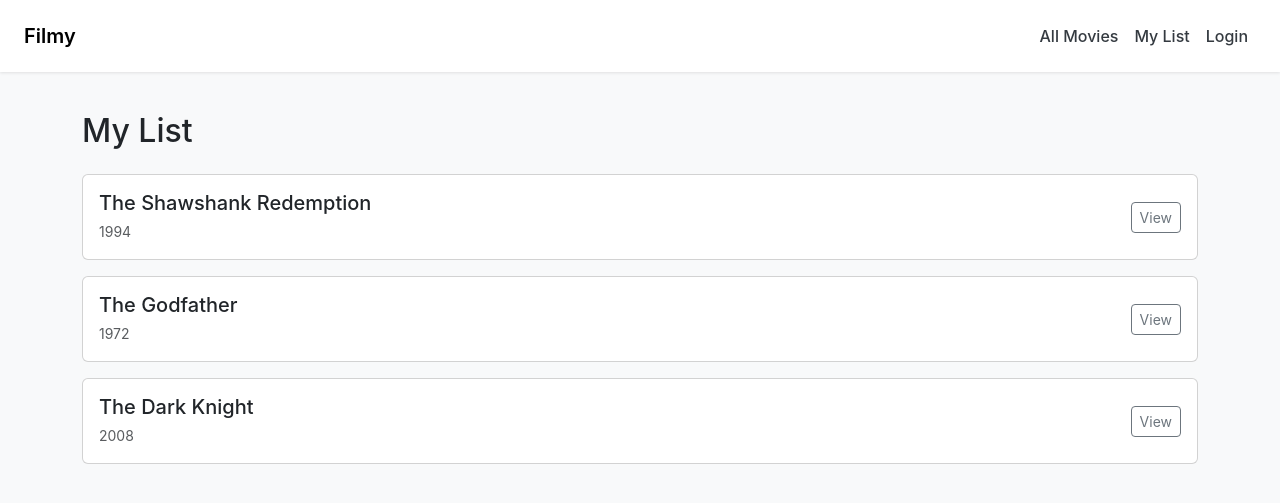
After one commit to anoushka-p16/FilmFind, a Flask app: page /my-list in a window 1280 px wide. The commit adds this page. Shown: the top 503 px of the page. Run offline with Flask 3, Linux system fonts and the light colour scheme.

Commit message:
Updated front-end, added tabs and login page

```diff
--- a/app.py
+++ b/app.py
@@ -1,23 +1,46 @@
+# Imports and setup
 from flask import Flask, request, jsonify, abort, render_template, url_for, redirect
 from models import db, MovieModel
 
+# Create Flask app, configure SQLite DB, connect SQLALchemy
 app = Flask(__name__)
 app.config['SQLALCHEMY_DATABASE_URI'] = 'sqlite:///movies.db'
 app.config['SQLALCHEMY_TRACK_MODIFICATIONS'] = False
 db.init_app(app)
 
-# The HTML Views ----------------
+# The HTML Views ____________________________________________________________
 @app.route('/')
-def home():
+def home_redirect():
+    return render_template('main.html')
+
+@app.route('/main')
+def view_main_page():
+    return redirect(url_for('view_main_page'))
+
+# Fetching all movies from DB and passing to the index.html template
+@app.route('/movies')
+def view_all_movies():
     movies = MovieModel.query.order_by(MovieModel.id.asc()).all()
     return render_template('index.html', movies=movies)
 
+# Only display movies that are in user's list
+@app.route('/my-list')
+def my_list():
+    movies = MovieModel.query.filter_by(in_my_list=True).order_by(MovieModel.id.asc()).all()
+    return render_template('myList.html', movies=movies)
+
+# Loads page for single movie, sends 404 error if not found
 @app.route('/movies/<int:movie_id>')
 def movie_detail(movie_id):
     movie = MovieModel.query.get_or_404(movie_id)
     return render_template('detail.html', movie=movie)
 
-# The API ----------------------
+# Login page
+@app.route('/login')
+def login():
+    return render_template('login.html')
+
+# The API ___________________________________________________________________
 
 # POST to my list
 @app.route('/movies/<int:movie_id>/like', methods=['POST'])
--- a/templates/base.html
+++ b/templates/base.html
@@ -1,16 +1,59 @@
-<!doctype html>
+<!DOCTYPE html>
 <html lang="en">
-  <head>
-    <meta charset="utf-8">
-    <title>{{ title or "Movie Library" }}</title>
-    <link
-      href="https://cdn.jsdelivr.net/npm/bootstrap@5.3.0/dist/css/bootstrap.min.css"
-      rel="stylesheet"
-    >
-  </head>
-  <body class="bg-light">
-    <div class="container py-4">
-      {% block content %}{% endblock %}
-    </div>
-  </body>
+<head>
+  <meta charset="UTF-8" />
+  <title>{% block title %}Filmy{% endblock %}</title>
+  <link href="https://cdn.jsdelivr.net/npm/bootstrap@5.3.0/dist/css/bootstrap.min.css" rel="stylesheet">
+  <link href="="https://fonts.googleapis.com/css2?family=Inter:wght@400;600&display=swap" rel="stylesheet">
+  <style>
+    body {
+      font-family: 'Inter', sans-serif;
+      background-color: #f8f9fa;
+      color: #212529;
+    }
+    .navbar {
+      background-color: #ffffff;
+      box-shadow: 0 1px 3px rgba(0,0,0,0.1);
+    }
+    .nav-link {
+      font-weight: 500;
+      color: #343a40;
+    }
+    .nav-link:hover {
+      color: #0d6efd;
+    }
+    .container {
+      padding-top: 40px;
+    }
+    h1, h2 {
+      color: #212529;
+    }
+    .btn-primary {
+      background-color: #0d6efd;
+      border-color: #0d6efd;
+    }
+    .btn-primary:hover {
+      background-color: #0b5ed7;
+      border-color: #0a58ca;
+    }
+  </style>
+</head>
+<body>
+
+<nav class="navbar navbar-expand-lg px-4 py-3">
+  <a class="navbar-brand fw-semibold" href="/">Filmy</a>
+  <div class="collapse navbar-collapse">
+    <ul class="navbar-nav ms-auto">
+      <li class="nav-item"><a class="nav-link" href="/movies">All Movies</a></li>
+      <li class="nav-item"><a class="nav-link" href="/my-list">My List</a></li>
+      <li class="nav-item"><a class="nav-link" href="/login">Login</a></li>
+    </ul>
+  </div>
+</nav>
+
+<div class="container">
+  {% block content %}{% endblock %}
+</div>
+
+</body>
 </html>
--- /dev/null
+++ b/templates/myList.html
@@ -0,0 +1,18 @@
+{% extends "base.html" %}
+{% block title %}My List | Filmy{% endblock %}
+{% block content %}
+<h2 class="mb-4">My List</h2>
+{% for m in movies %}
+  <div class="card mb-3">
+    <div class="card-body d-flex justify-content-between align-items-center">
+      <div>
+        <h5 class="mb-1">{{ m.title }}</h5>
+        <small class="text-muted">{{ m.year }}</small>
+      </div>
+      <a href="{{ url_for('movie_detail', movie_id=m.id) }}" class="btn btn-outline-secondary btn-sm">View</a>
+    </div>
+  </div>
+{% else %}
+  <p class="text-muted">No movies added to your list yet.</p>
+{% endfor %}
+{% endblock %}
```
Also changed, not shown: templates/detail.html (+12 -11 lines), templates/index.html (+5 -33 lines), templates/main.html (added, +10 -0 lines), instance/movies.db.
